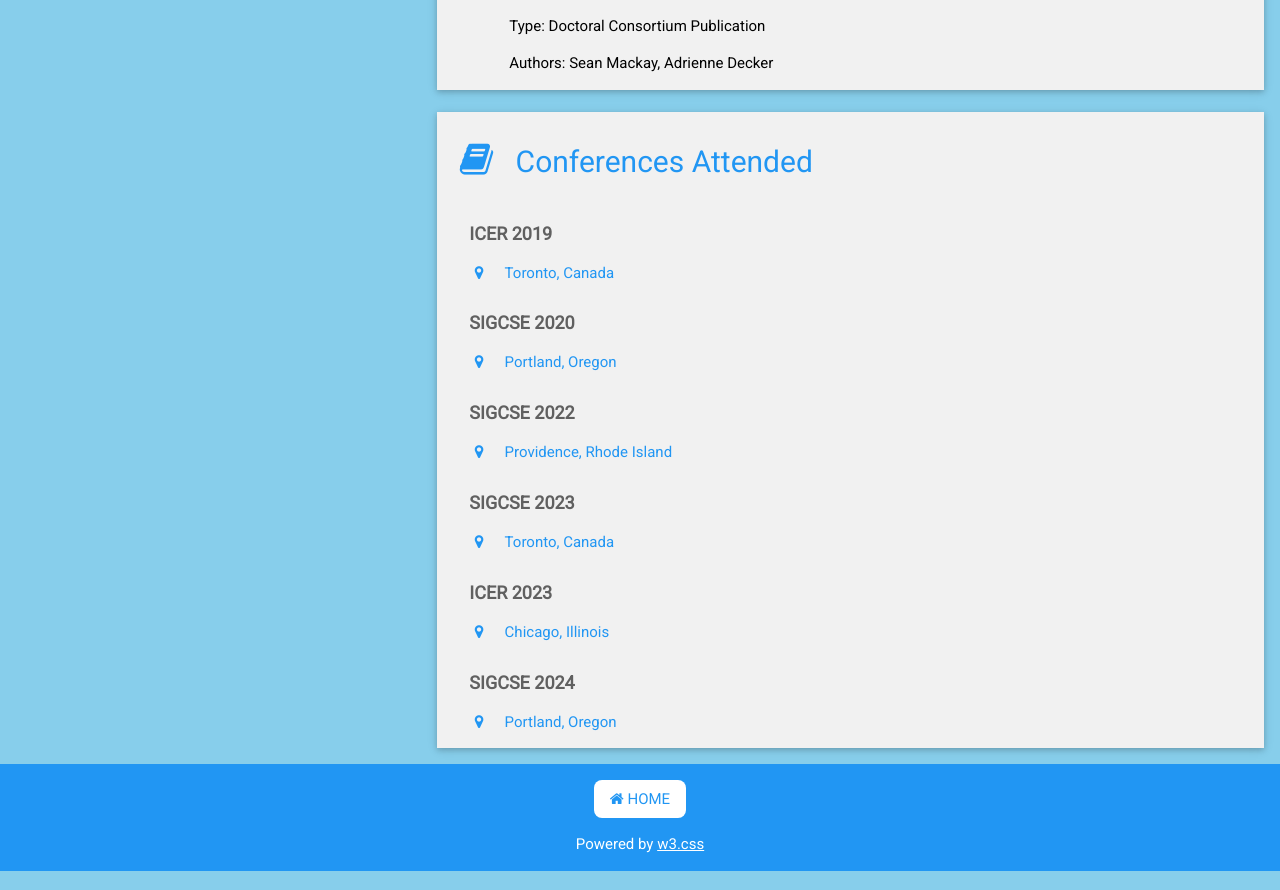
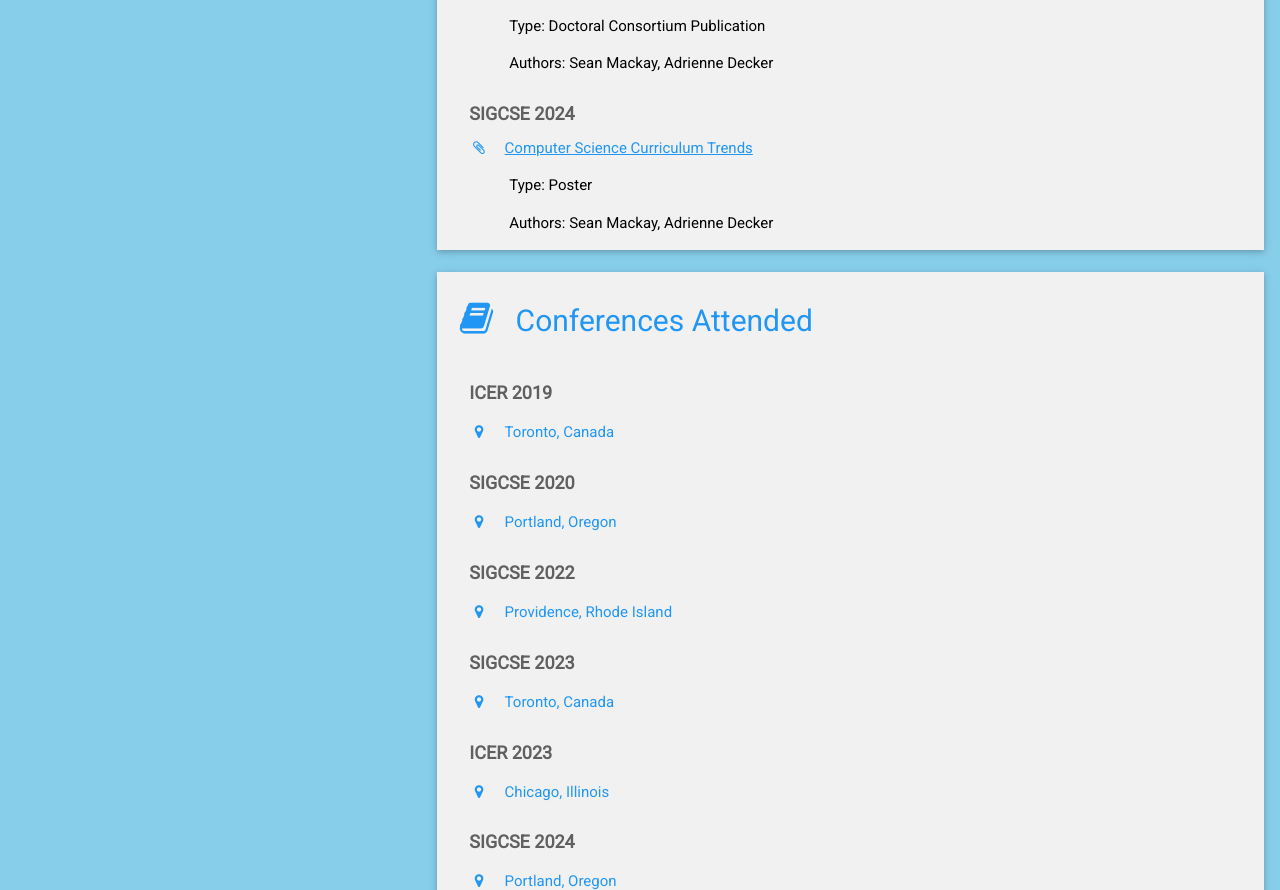
Before and after one commit to snmackay/snmackay.github.io, a plain HTML site: page cv.html in a window 1280 px wide. Shown: the part 3569-4459 px from the top of the page. Drawn offline with nearby package versions, Linux system fonts and the light colour scheme.

Commit message:
added sigcse 2024

```diff
--- a/cv.html
+++ b/cv.html
@@ -254,6 +254,13 @@ html,body,h1,h2,h3,h4,h5,h6 {font-family: "Roboto", sans-serif}
           <p class="tab">Authors: Sean Mackay, Adrienne Decker</p>
         </div>
 
+        <div class="w3-container">
+          <h5 class="w3-opacity"><b>SIGCSE 2024</b></h5>
+          <a href="https://dl.acm.org/doi/10.1145/3626253.3635501" class="w3-text-blue"><i class="fa fa-paperclip fa-fw w3-margin-right"></i>Computer Science Curriculum Trends</a>
+          <p class="tab">Type: Poster</p>
+          <p class="tab">Authors: Sean Mackay, Adrienne Decker</p>
+        </div>
+
       </div>
       <br>
 
```
